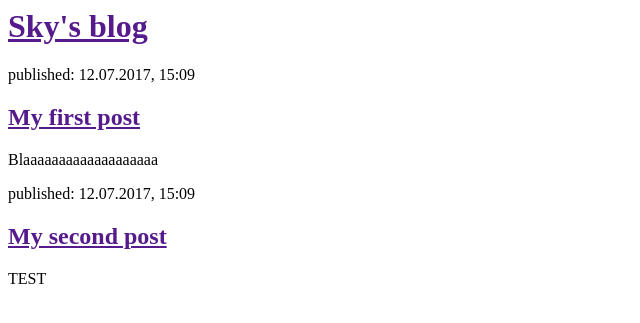
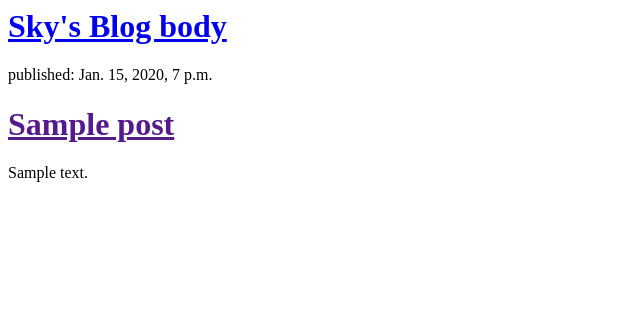
Before and after one commit to parkmunho/my-first-blog, a Django app: page / in a window 1280 px wide. Shown: the top 323 px of the page, without its empty margins (0-640 px from the left). Run offline with Django 3.2, Linux system fonts and the light colour scheme; tables that the repository leaves empty hold one stand-in row (values such as "Sample post").

Commit message:
Modified templates to display posts from database.

```diff
--- a/blog/templates/blog/post_list.html
+++ b/blog/templates/blog/post_list.html
@@ -3,20 +3,16 @@
         <title>Sky's blog</title>
     </head>
     <body>
-        <div>
-            <h1><a href="">Sky's blog</a></h1>
-        </div>
+				<div>
+				    <h1><a href="/">Sky's Blog body</a></h1>
+				</div>
 
-        <div>
-            <p>published: 12.07.2017, 15:09</p>
-            <h2><a href="">My first post</a></h2>
-            <p>Blaaaaaaaaaaaaaaaaaaa</p>
-        </div>
-
-        <div>
-            <p>published: 12.07.2017, 15:09</p>
-            <h2><a href="">My second post</a></h2>
-            <p>TEST</p>
-        </div>
+				{% for post in posts %}
+				    <div>
+				        <p>published: {{ post.published_date }}</p>
+				        <h1><a href="">{{ post.title }}</a></h1>
+				        <p>{{ post.text|linebreaksbr }}</p>
+				    </div>
+				{% endfor %}
     </body>
 </html>
--- a/blog/views.py
+++ b/blog/views.py
@@ -1,5 +1,7 @@
 from django.shortcuts import render
+from django.utils import timezone
+from .models import Post
 
-# Create your views here.
 def post_list(request):
-    return render(request, 'blog/post_list.html', {})
+    posts = Post.objects.all()
+    return render(request, 'blog/post_list.html', {'posts' : posts })
```
Also changed, not shown: 2 other files.
